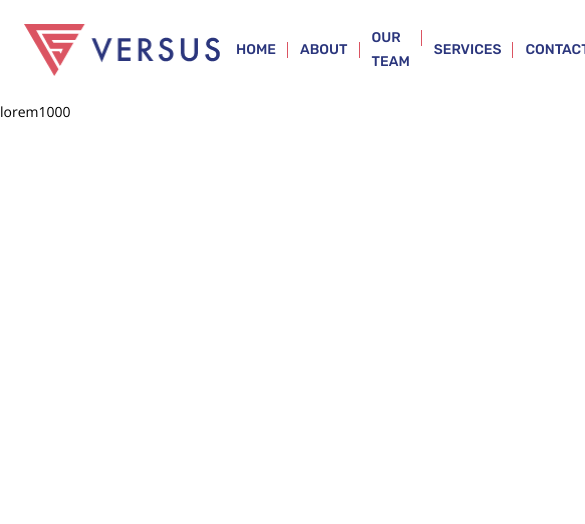
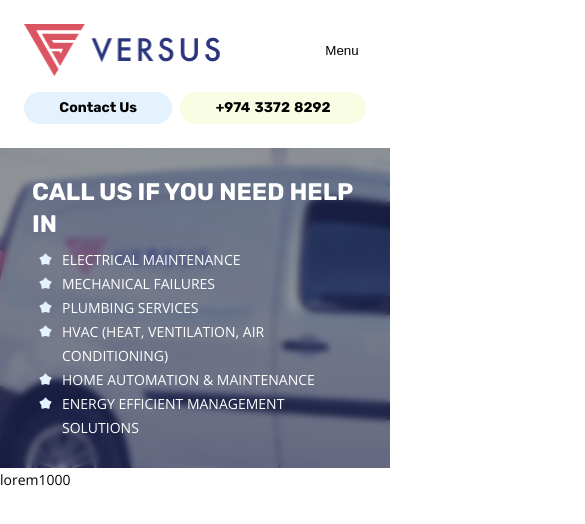
Before and after one commit to rans0000/versus, a website built with Parcel: page src/index.html in a window 390 px wide. Shown: the top 524 px of the page, 585 px wide, since content can reach past the window. Built offline with nearby package versions, Linux system fonts and the light colour scheme.

Commit message:
add home-page hero

```diff
--- a/src/index.html
+++ b/src/index.html
@@ -35,7 +35,27 @@
             </div>
         </header>
         <div class="body-wrapper">
-            <aside class="page-banner"></aside>
+            <aside class="hero-banner">
+                <div class="banner-wrapper">
+                    <div class="banner-item">
+                        <img src="./images/banner/banner-01.jpg" width="1360" height="320"
+                            alt="Versus | Service Company">
+                        <div class="desc-box">
+                            <span class="bars"></span>
+                            <span class="bars"></span>
+                            <strong class="title">Call us if you need help in</strong>
+                            <ul class="hero-specs-list">
+                                <li>Electrical Maintenance</li>
+                                <li>Mechanical Failures</li>
+                                <li>Plumbing services</li>
+                                <li>HVAC (Heat, Ventilation, Air Conditioning)</li>
+                                <li>Home Automation & maintenance</li>
+                                <li>Energy Efficient Management Solutions</li>
+                            </ul>
+                        </div>
+                    </div>
+                </div>
+            </aside>
             <main class="page-main">
                 <p>lorem1000</p>
             </main>
--- a/src/scss/styles.scss
+++ b/src/scss/styles.scss
@@ -22,6 +22,7 @@ $weight-heavy: 700;
 html {
     font-size: 10px;
     display: flex;
+    width: 100%;
     height: 100%;
 }
 body {
@@ -53,6 +54,8 @@ body {
 }
 // -----------------------------------------
 .mainmenu-wrapper {
+    overflow: hidden;
+
     > ul {
         list-style: none;
         display: flex;
@@ -136,6 +139,121 @@ body {
         }
     }
 }
+// -----------------------------------------
+.hero-banner {
+    .banner-wrapper {
+        width: 100%;
+        height: spacing(40);
+
+        .banner-item {
+            width: 100vw;
+            height: spacing(40);
+            position: relative;
+            overflow: hidden;
+            text-transform: uppercase;
+
+            img {
+                position: absolute;
+                width: 100%;
+                height: 100%;
+                object-fit: cover;
+                display: block;
+                width: 100%;
+                aspect-ratio: 1360/320;
+                z-index: -1;
+            }
+            .desc-box {
+                position: relative;
+                display: flex;
+                flex-direction: column;
+                justify-content: center;
+                gap: spacing(1);
+                height: 100%;
+                width: fit-content;
+                padding: spacing(0, 4);
+                margin-left: spacing(8);
+                color: white;
+                background-color: rgba($color-primary, 0.8);
+                backdrop-filter: blur(3px);
+
+                &::before,
+                &::after,
+                .bars {
+                    content: "";
+                    display: block;
+                    position: absolute;
+                    top: 0;
+                    width: spacing(8);
+                    height: 100%;
+                    background-color: rgba($color-primary, 0.8);
+                    backdrop-filter: blur(3px);
+                }
+                &::before {
+                    right: 100%;
+                    clip-path: polygon(0 0, 100% 0, 100% 100%);
+                }
+                &::after {
+                    left: 100%;
+                    clip-path: polygon(0 0, 100% 100%, 0 100%);
+                }
+                .bars {
+                    z-index: 1;
+                    left: 100%;
+                    left: calc(100% + 1rem);
+                    width: spacing(16);
+                    clip-path: polygon(0 0, 50% 0, 100% 100%, 50% 100%);
+
+                    + .bars {
+                        left: 120%;
+                        left: calc(100% + 8rem);
+                        width: spacing(16);
+                        clip-path: polygon(0 0, 20% 0, 75% 100%, 50% 100%);
+                    }
+                }
+
+                .title {
+                    font-family: $font-rubik;
+                    font-size: 2.4rem;
+                    line-height: spacing(4);
+                    text-transform: uppercase;
+                }
+            }
+
+            @media only screen and (max-width: 600px) {
+                display: flex;
+                align-items: center;
+
+                .desc-box {
+                    width: 100%;
+                    height: auto;
+                    margin: 0;
+                    padding: spacing(4, 4);
+                    background-color: rgba($color-primary, 0.5);
+
+                    &::after,
+                    &::before,
+                    .bars {
+                        content: none;
+                        display: none;
+                    }
+                }
+            }
+        }
+    }
+    .hero-specs-list {
+        margin-left: 2rem;
+
+        li {
+            text-transform: uppercase;
+            padding-left: 1rem;
+
+            &::marker {
+                content: url(../images/icon-star.svg);
+            }
+        }
+    }
+}
+// -----------------------------------------
 // components ends
 // -----------------------------------------
 
@@ -157,6 +275,25 @@ body {
     .btn-mainmenu-toggle {
         display: none;
     }
+
+    @media only screen and (max-width: 980px) {
+        grid-template-columns: repeat(2, auto);
+
+        .mainmenu-wrapper {
+            position: fixed;
+            display: none;
+        }
+        .btn-mainmenu-toggle {
+            display: block;
+        }
+
+        .quick-contact-wrapper {
+            max-width: spacing(60);
+            justify-self: center;
+            grid-area: 2/1/3/3;
+            width: 100%;
+        }
+    }
 }
 .body-wrapper {
     display: flex;
```
Also changed, not shown: src/images/banner/banner-01.jpg (added), src/images/icon-burger.svg (added), src/images/icon-star.svg (added).
